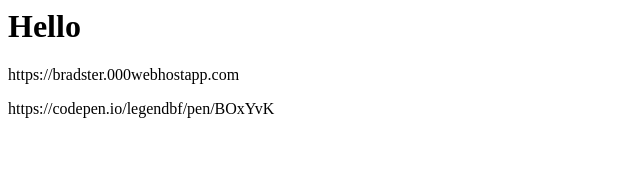
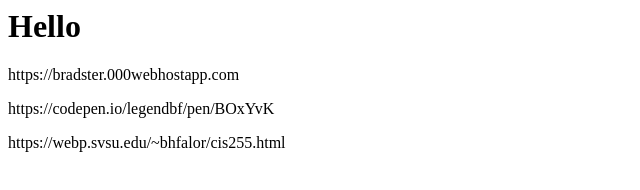
Before and after one commit to Brady-Falor-SVSU/ClientSideWeb, a plain HTML site: page index.html in a window 1280 px wide. Shown: the whole page, without its empty margins (0-640 px from the left). Drawn offline with Linux system fonts and the light colour scheme.

Commit message:
Update index.html

```diff
--- a/index.html
+++ b/index.html
@@ -1,3 +1,4 @@
 <h1>Hello</h1>
 <p>https://bradster.000webhostapp.com</p>
 <p>https://codepen.io/legendbf/pen/BOxYvK</p>
+<p>https://webp.svsu.edu/~bhfalor/cis255.html</p>
```
